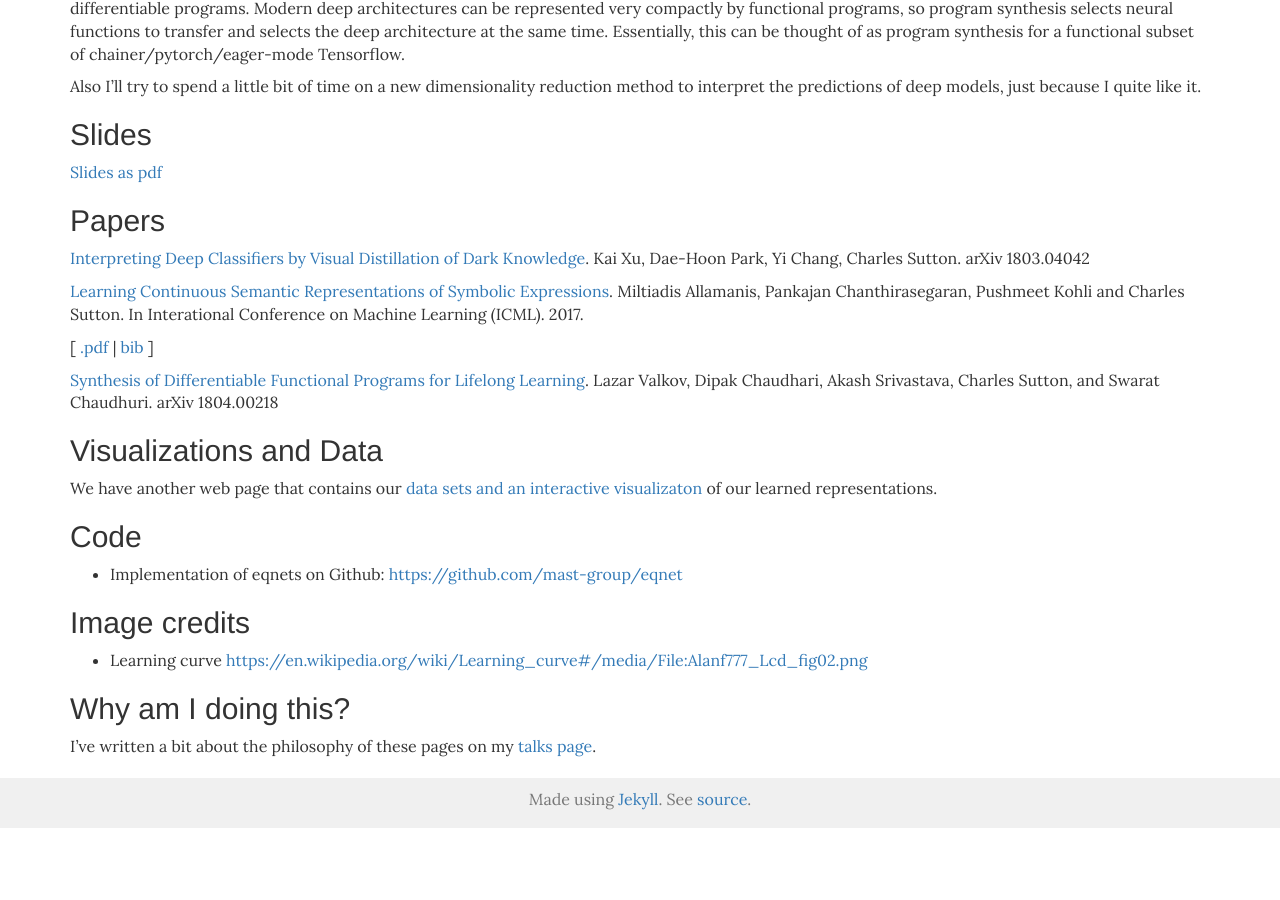
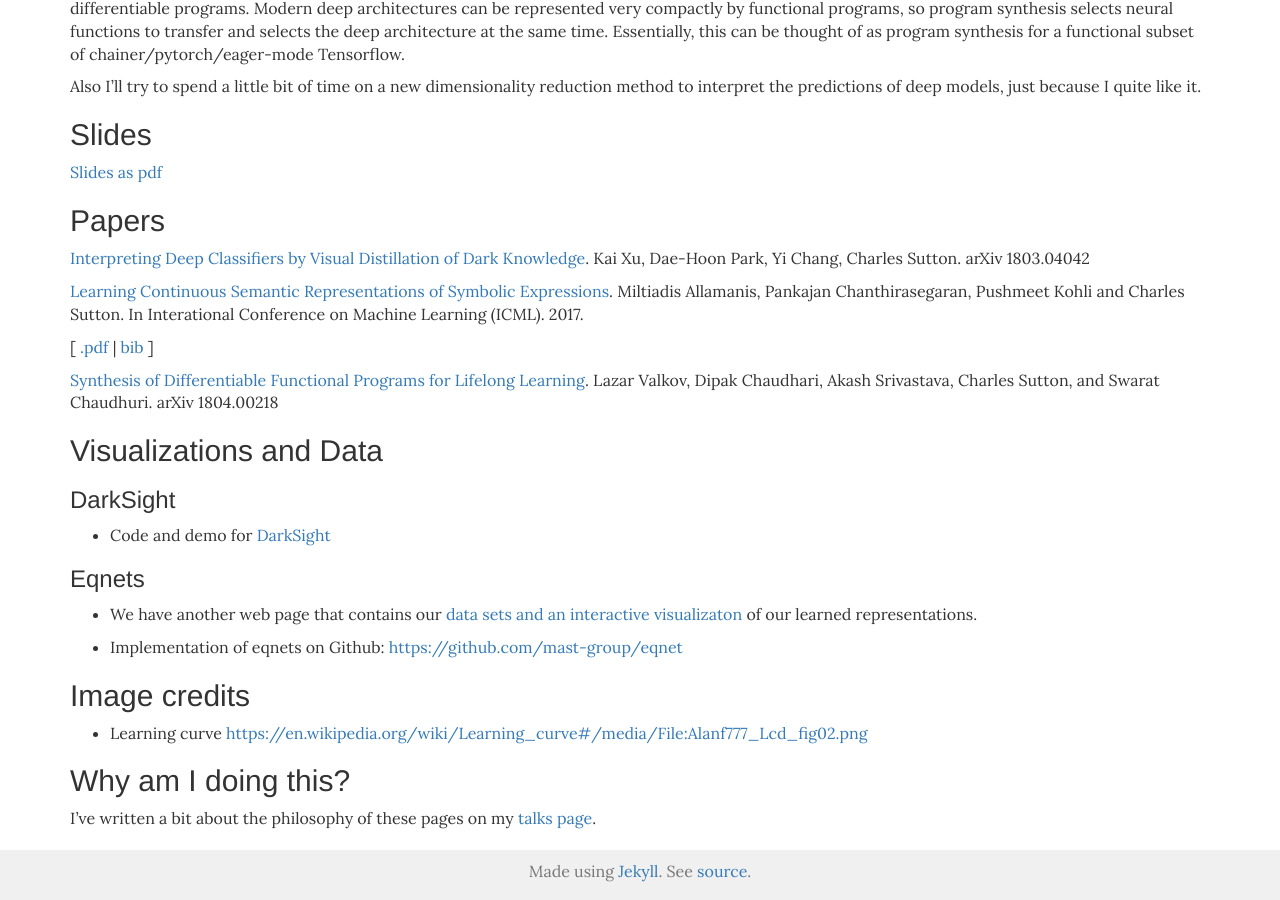
Before and after one commit to casutton/homepage.csutton, a Jekyll site: the page built from talks/adventures-neurosymbolic-2018/index.md, in a window 1280 px wide and 900 px high, scrolled down 625 px. Built offline with Jekyll 4.4.1, drawn with Linux system fonts in a browser that asks for light colours; nearby versions of some CDN libraries; before the commit the page ends 1453 px from its top, so only the background shows below that.

Commit message:
add info

```diff
--- a/talks/adventures-neurosymbolic-2018/index.md
+++ b/talks/adventures-neurosymbolic-2018/index.md
@@ -54,11 +54,15 @@ arXiv 1804.00218
 
 ## Visualizations and Data
 
-We have another web page that contains our
+### DarkSight
+
+* Code and demo for [DarkSight](http://xuk.ai/darksight/)
+
+### Eqnets
+
+* We have another web page that contains our
 [data sets and an interactive visualizaton](http://groups.inf.ed.ac.uk/cup/semvec/)
 of our learned representations.
-
-## Code
 
  * Implementation of eqnets on Github: [https://github.com/mast-group/eqnet](https://github.com/mast-group/eqnet)
 
```
